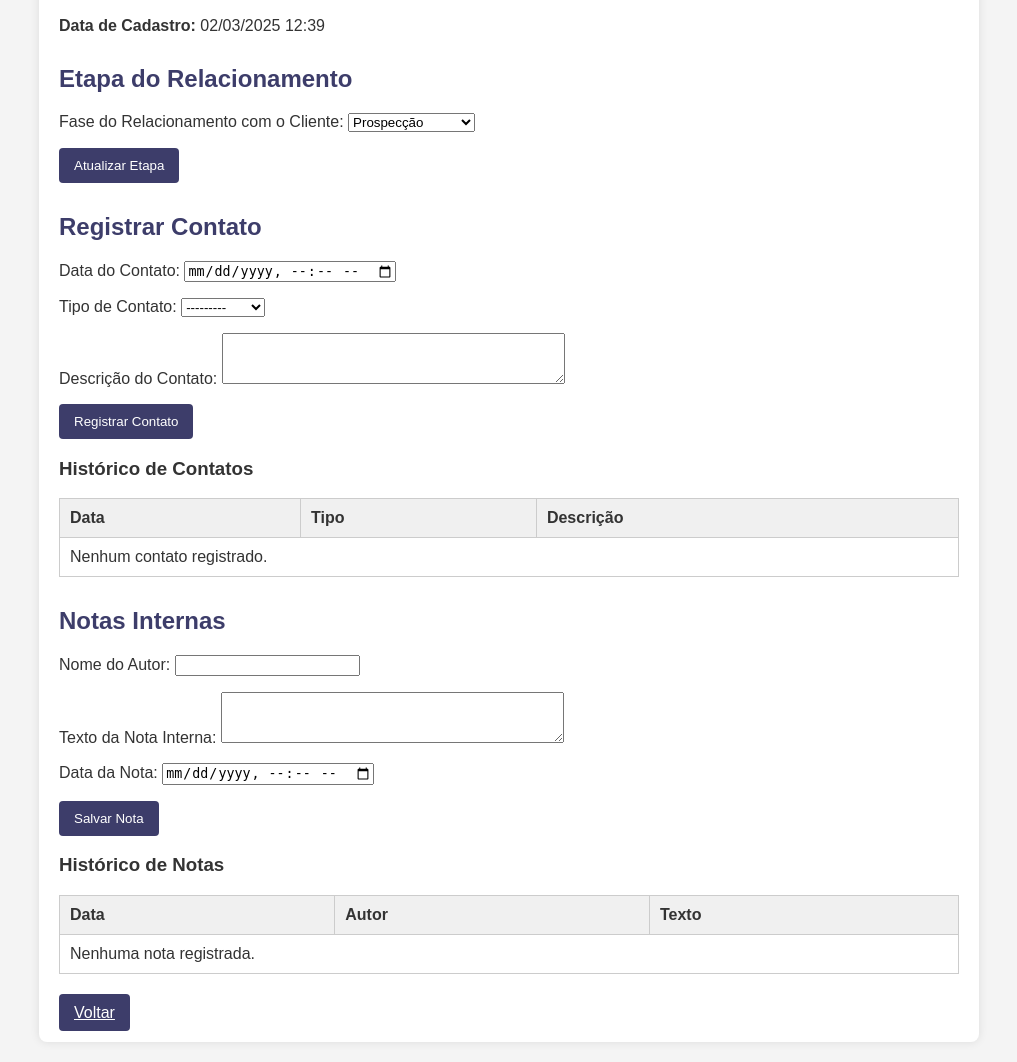
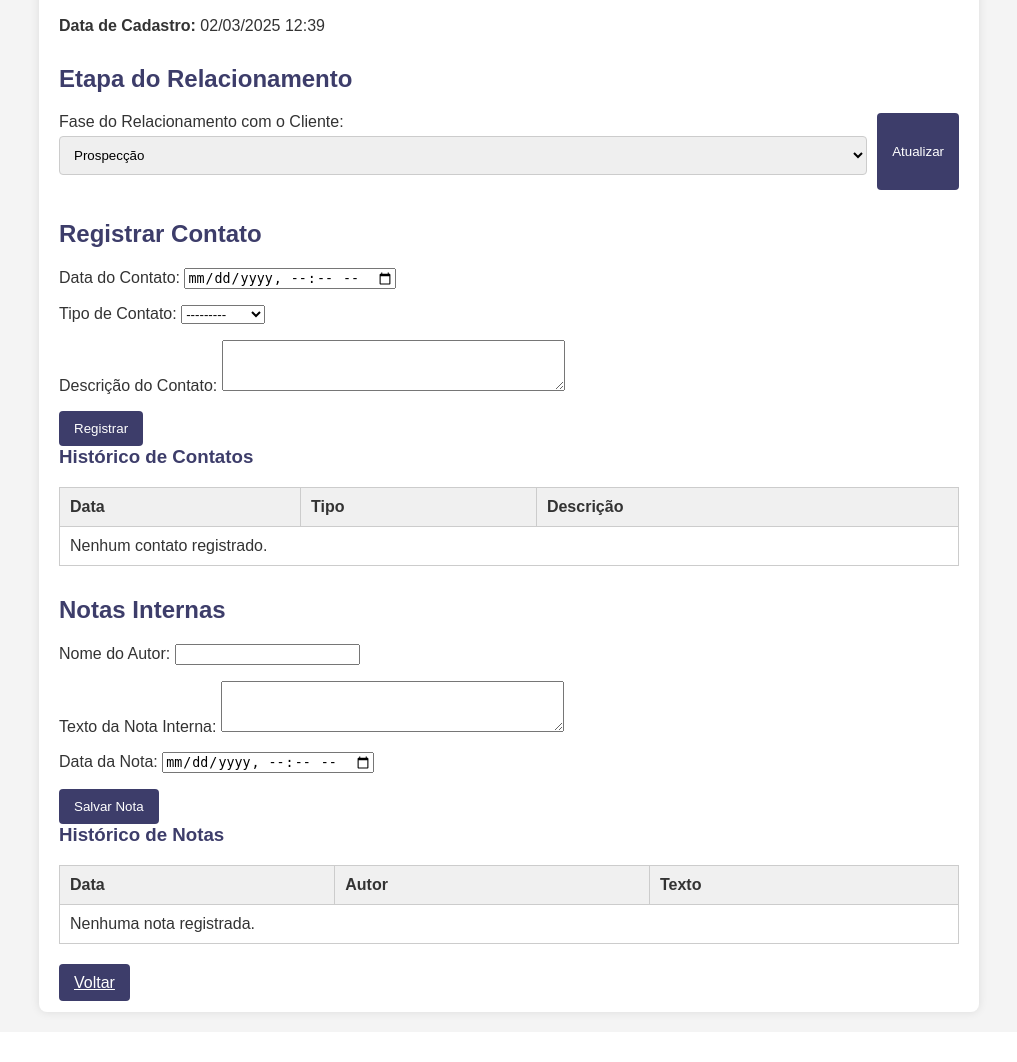
Before and after one commit to siqmath/kqapp, a Django app: page /clientes/2/ in a window 1280 px wide. Shown: the part 361-1423 px from the top of the page, without its empty margins (131-1148 px from the left). After the commit the page ends 1380 px from the top, so only its background shows below. Run offline with Django 4.2, Linux system fonts and the light colour scheme; data comes from the database, SQL or seed files in the repository; data that the repository does not hold is empty.

Commit message:
Update cliente_detalhes.html

```diff
--- a/kq_app/templates/kq_app/cliente_detalhes.html
+++ b/kq_app/templates/kq_app/cliente_detalhes.html
@@ -5,74 +5,24 @@
     <meta name="viewport" content="width=device-width, initial-scale=1.0">
     <title>Detalhes do Cliente - Sistema KQ</title>
     <style>
-        body {
-            font-family: Arial, sans-serif;
-            background-color: #f4f4f4;
-            color: #333;
-            margin: 0;
-            padding: 0;
-        }
-        header {
-            background-color: #3D3D6A;
-            color: white;
-            padding: 20px;
-            text-align: center;
-        }
-        .container {
-            max-width: 900px;
-            margin: 20px auto;
-            padding: 20px;
-            background-color: white;
-            border-radius: 8px;
-            box-shadow: 0 0 10px rgba(0, 0, 0, 0.1);
-        }
-        .section {
-            margin-bottom: 30px;
-        }
-        .form-group {
-            margin-bottom: 15px;
-        }
-        .form-group label {
-            display: block;
-            margin-bottom: 5px;
-        }
+        body { font-family: Arial, sans-serif; background-color: #f4f4f4; color: #333; margin: 0; padding: 0; }
+        header { background-color: #3D3D6A; color: white; padding: 20px; text-align: center; }
+        .container { max-width: 900px; margin: 20px auto; padding: 20px; background-color: white; border-radius: 8px; box-shadow: 0 0 10px rgba(0, 0, 0, 0.1); }
+        h2, h3 { color: #3D3D6A; margin-top: 0; }
+        .section { margin-bottom: 30px; }
+        .form-group { margin-bottom: 15px; }
+        .form-group label { display: block; margin-bottom: 5px; }
         .form-group input,
         .form-group textarea,
-        .form-group select {
-            width: 100%;
-            padding: 10px;
-            border: 1px solid #ccc;
-            border-radius: 4px;
-            box-sizing: border-box;
-        }
-        .button {
-            background-color: #3D3D6A;
-            color: white;
-            padding: 10px 15px;
-            border: none;
-            border-radius: 4px;
-            cursor: pointer;
-        }
-        .button:hover {
-            background-color: #2D2D4A;
-        }
-        table {
-            width: 100%;
-            border-collapse: collapse;
-            margin-top: 15px;
-        }
-        th, td {
-            border: 1px solid #ccc;
-            padding: 10px;
-            text-align: left;
-        }
-        th {
-            background-color: #f0f0f0;
-        }
-        h2 {
-            color: #3D3D6A;
-            margin-top: 0;
-        }
+        .form-group select { width: 100%; padding: 10px; border: 1px solid #ccc; border-radius: 4px; box-sizing: border-box; }
+        .button { background-color: #3D3D6A; color: white; padding: 10px 15px; border: none; border-radius: 4px; cursor: pointer; }
+        .button:hover { background-color: #2D2D4A; }
+        table { width: 100%; border-collapse: collapse; margin-top: 15px; }
+        th, td { border: 1px solid #ccc; padding: 10px; text-align: left; }
+        th { background-color: #f0f0f0; }
+        .form-inline { display: flex; gap: 10px; flex-wrap: wrap; }
+        .form-inline .form-group { flex: 1; }
+        .error-message { color: red; margin-bottom: 10px; }
     </style>
 </head>
 <body>
@@ -92,10 +42,13 @@
 
     <div class="section">
         <h2>Etapa do Relacionamento</h2>
-        <form method="POST">
+        <form method="POST" class="form-inline">
             {% csrf_token %}
-            {{ etapa_form.as_p }}
-            <button type="submit" name="update_etapa" class="button">Atualizar Etapa</button>
+            <div class="form-group">
+                {{ etapa_form.etapa.label_tag }}
+                {{ etapa_form.etapa }}
+            </div>
+            <button type="submit" name="update_etapa" class="button">Atualizar</button>
         </form>
     </div>
 
@@ -104,13 +57,12 @@
         <form method="POST">
             {% csrf_token %}
             {{ contato_form.as_p }}
-            <button type="submit" name="add_contato" class="button">Registrar Contato</button>
+            <button type="submit" name="add_contato" class="button">Registrar</button>
         </form>
+
         <h3>Histórico de Contatos</h3>
         <table>
-            <thead>
-                <tr><th>Data</th><th>Tipo</th><th>Descrição</th></tr>
-            </thead>
+            <thead><tr><th>Data</th><th>Tipo</th><th>Descrição</th></tr></thead>
             <tbody>
                 {% for contato in contatos %}
                 <tr>
@@ -132,11 +84,10 @@
             {{ nota_form.as_p }}
             <button type="submit" name="add_nota" class="button">Salvar Nota</button>
         </form>
+
         <h3>Histórico de Notas</h3>
         <table>
-            <thead>
-                <tr><th>Data</th><th>Autor</th><th>Texto</th></tr>
-            </thead>
+            <thead><tr><th>Data</th><th>Autor</th><th>Texto</th></tr></thead>
             <tbody>
                 {% for nota in notas %}
                 <tr>
```
